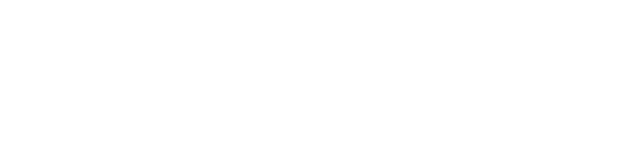
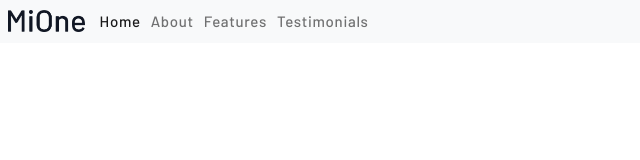
Before and after one commit to SanyaOdare/sanya-week-05-mione-clone, a plain HTML site: page index.html in a window 1280 px wide. Shown: the whole page, without its empty margins (0-640 px from the left). Drawn offline with nearby package versions, Linux system fonts and the light colour scheme.

Commit message:
edit navbar

```diff
--- a/index.html
+++ b/index.html
@@ -5,8 +5,41 @@
   <meta http-equiv="X-UA-Compatible" content="IE=edge">
   <meta name="viewport" content="width=device-width, initial-scale=1.0">
   <title>MiOne - Page Clone</title>
+  <link href="https://cdn.jsdelivr.net/npm/bootstrap@5.1.3/dist/css/bootstrap.min.css" rel="stylesheet"
+    integrity="sha384-1BmE4kWBq78iYhFldvKuhfTAU6auU8tT94WrHftjDbrCEXSU1oBoqyl2QvZ6jIW3" crossorigin="anonymous">
+    <link rel="stylesheet" href="style.css">
 </head>
 <body>
+  <!-- NAVBAR -->
+  <nav class="navbar navbar-expand-lg navbar-light bg-light">
+    <div class="container-fluid">
+      <a class="navbar-brand" href="#">
+        <img class="logo" src="images/logo.png" alt="MiOne Logo">
+      </a>
+      <button class="navbar-toggler" type="button" data-bs-toggle="collapse" data-bs-target="#navbarSupportedContent" aria-controls="navbarSupportedContent" aria-expanded="false" aria-label="Toggle navigation">
+        <span class="navbar-toggler-icon"></span>
+      </button>
+      <div class="collapse navbar-collapse" id="navbarSupportedContent">
+        <ul class="navbar-nav me-auto mb-2 mb-lg-0">
+          <li class="nav-item">
+            <a class="nav-link active" aria-current="page" href="#">Home</a>
+          </li>
+          <li class="nav-item">
+            <a class="nav-link" href="#">About</a>
+          </li>
+          <li class="nav-item">
+            <a class="nav-link" href="#">Features</a>
+          </li>
+          <li class="nav-item">
+            <a class="nav-link" href="#">Testimonials</a>
+          </li>
+        </ul>
+      </div>
+    </div>
+  </nav>
 
+
+  <script src="https://cdn.jsdelivr.net/npm/bootstrap@5.1.3/dist/js/bootstrap.bundle.min.js"
+    integrity="sha384-ka7Sk0Gln4gmtz2MlQnikT1wXgYsOg+OMhuP+IlRH9sENBO0LRn5q+8nbTov4+1p" crossorigin="anonymous"></script>
 </body>
 </html>
--- a/style.css
+++ b/style.css
@@ -1 +1,23 @@
-@import url('https://fonts.googleapis.com/css2?family=Barlow+Semi+Condensed:wght@100;200;300;400;500;600;700;800;900&display=swap');
+@import url('https://fonts.googleapis.com/css2?family=Barlow:wght@100;200;300;400;500;600;700;800;900&display=swap');
+
+html {
+  font-size: 62.5%;
+}
+
+body {
+  font-family: 'Barlow', sans-serif;
+}
+
+.logo {
+  width: 7.7rem;
+}
+
+a.nav-link {
+  font-size: 1.5rem;
+  font-weight: 500;
+  letter-spacing: .07rem;
+}
+
+a.active {
+  color: #0978F5;
+}
```
Also changed, not shown: images/logo.png (added).
